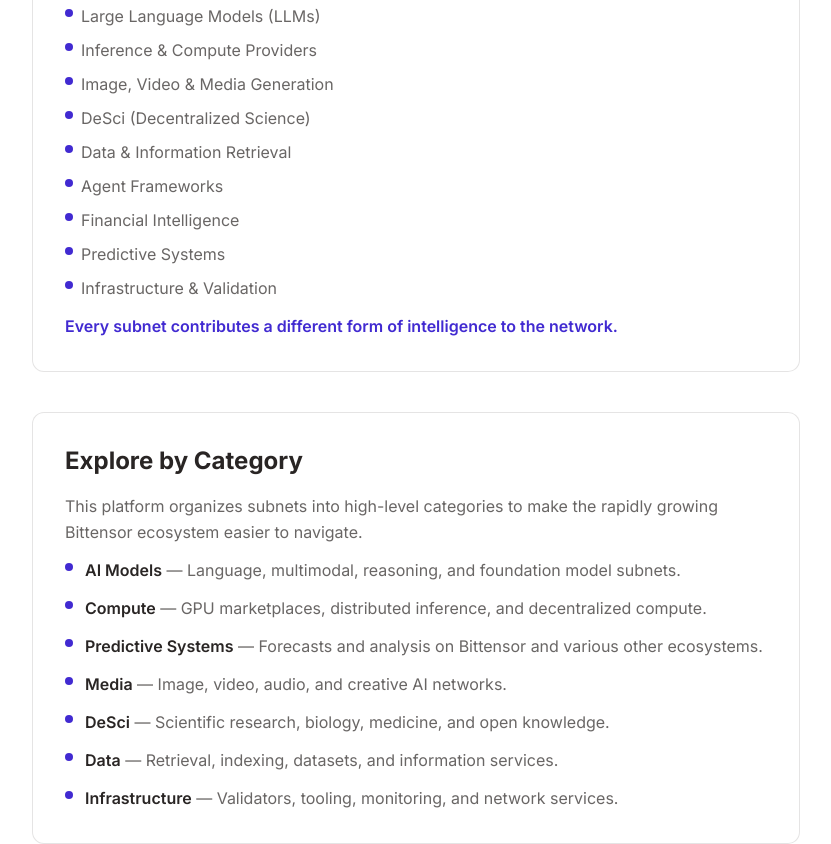
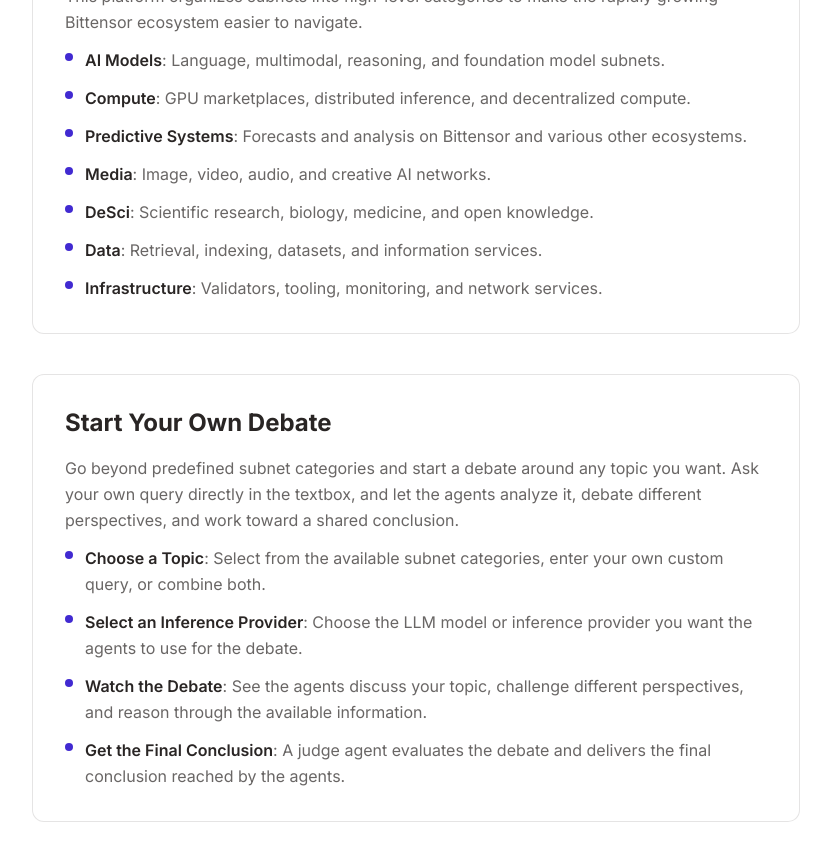
Before and after one commit to PiXeL1-00/BT-Arena, a Next.js app in the folder frontend/: page /about in a window 1280 px wide. Shown: the part 1260-2104 px from the top of the page, without its empty margins (224-1055 px from the left). Built offline with nearby package versions, Linux system fonts and the light colour scheme.

Commit message:
removed images on about page

```diff
--- a/frontend/src/app/about/page.tsx
+++ b/frontend/src/app/about/page.tsx
@@ -4,7 +4,7 @@
 import { ArrowLeft, Linkedin, Github, Globe, Mail, BookOpen } from "lucide-react";
 
 export const metadata: Metadata = {
-    title: "About Const AI — Bittensor Arena",
+    title: "About Bittensor Arena",
     description:
         "Discover the Bittensor ecosystem. Explore decentralized AI subnets across models, compute, media, DeSci, and more.",
 };
@@ -53,7 +53,7 @@
 
                         <p>
                             Rather than one model trying to solve every problem, Bittensor enables an
-                            ecosystem of specialized networks focused on different domains—from language
+                            ecosystem of specialized networks focused on different domains: from language
                             models and compute marketplaces to scientific research and media generation.
                         </p>
 
@@ -63,8 +63,8 @@
                         </p>
                     </section>
 
-                    {/* Bittensor Images */}
-                    <div className="grid grid-cols-1 sm:grid-cols-2 gap-4">
+                    {/* Bittensor Images removed temporarily */}
+                    {/* <div className="grid grid-cols-1 sm:grid-cols-2 gap-4">
                         <div className="relative aspect-[4/5] rounded-xl overflow-hidden border border-[#292524]/10">
                             <Image
                                 src="/bt_tao.webp"
@@ -89,7 +89,7 @@
                                 <p className="text-sm text-[#FFFFFF] font-medium">Bittensor Network</p>
                             </div>
                         </div>
-                    </div>
+                    </div> */}
 
                     {/* The Modern Problem */}
                     <SectionCard>
@@ -178,7 +178,7 @@
                                         <span className="mt-1.5 h-2 w-2 rounded-full bg-[#412AD1] shrink-0" />
                                         <span>
                                             <span className="font-semibold text-[#292524]">{label}</span>
-                                            <span className="text-[#292524]/70"> — {desc}</span>
+                                            <span className="text-[#292524]/70">: {desc}</span>
                                         </span>
                                     </li>
                                 ))}
@@ -186,7 +186,51 @@
                         </div>
                     </SectionCard>
 
-                    {/* What Const AI Does */}
+                    { /*Add your OWN query, and watch the debate */ }
+                    <SectionCard>
+                        <h2 className="text-xl sm:text-2xl font-bold text-[#292524]">
+                            Start Your Own Debate
+                        </h2>
+
+                        <div className="space-y-3 text-[#292524]/70 leading-relaxed">
+                            <p>
+                                Go beyond predefined subnet categories and start a debate around any topic
+                                you want. Ask your own query directly in the textbox, and let the agents
+                                analyze it, debate different perspectives, and work toward a shared conclusion.
+                            </p>
+
+                            <ul className="space-y-3">
+                                {[
+                                    {
+                                        label: "Choose a Topic",
+                                        desc: "Select from the available subnet categories, enter your own custom query, or combine both."
+                                    },
+                                    {
+                                        label: "Select an Inference Provider",
+                                        desc: "Choose the LLM model or inference provider you want the agents to use for the debate."
+                                    },
+                                    {
+                                        label: "Watch the Debate",
+                                        desc: "See the agents discuss your topic, challenge different perspectives, and reason through the available information."
+                                    },
+                                    {
+                                        label: "Get the Final Conclusion",
+                                        desc: "A judge agent evaluates the debate and delivers the final conclusion reached by the agents."
+                                    },
+                                ].map(({ label, desc }) => (
+                                    <li key={label} className="flex items-start gap-3">
+                                        <span className="mt-1.5 h-2 w-2 rounded-full bg-[#412AD1] shrink-0" />
+                                        <span>
+                                            <span className="font-semibold text-[#292524]">{label}</span>
+                                            <span className="text-[#292524]/70">: {desc}</span>
+                                        </span>
+                                    </li>
+                                ))}
+                            </ul>
+                        </div>
+                    </SectionCard>
+
+                    {/* What Bittensor Arena Does */}
                     <SectionCard>
                         <h2 className="text-xl sm:text-2xl font-bold text-[#292524]">
                             What You'll Find Here
```
